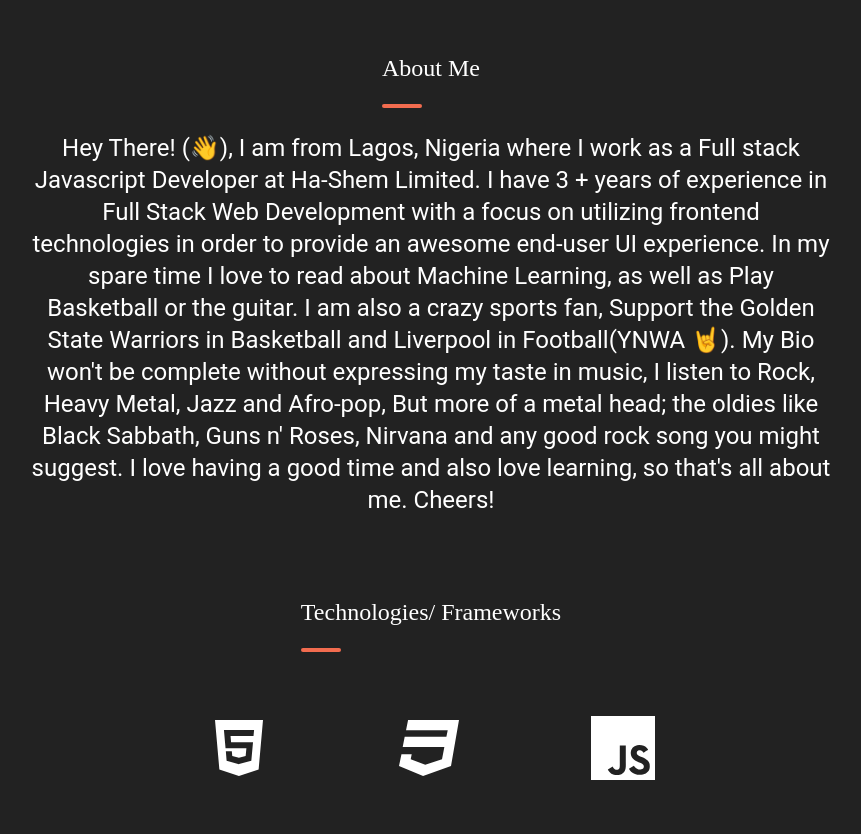
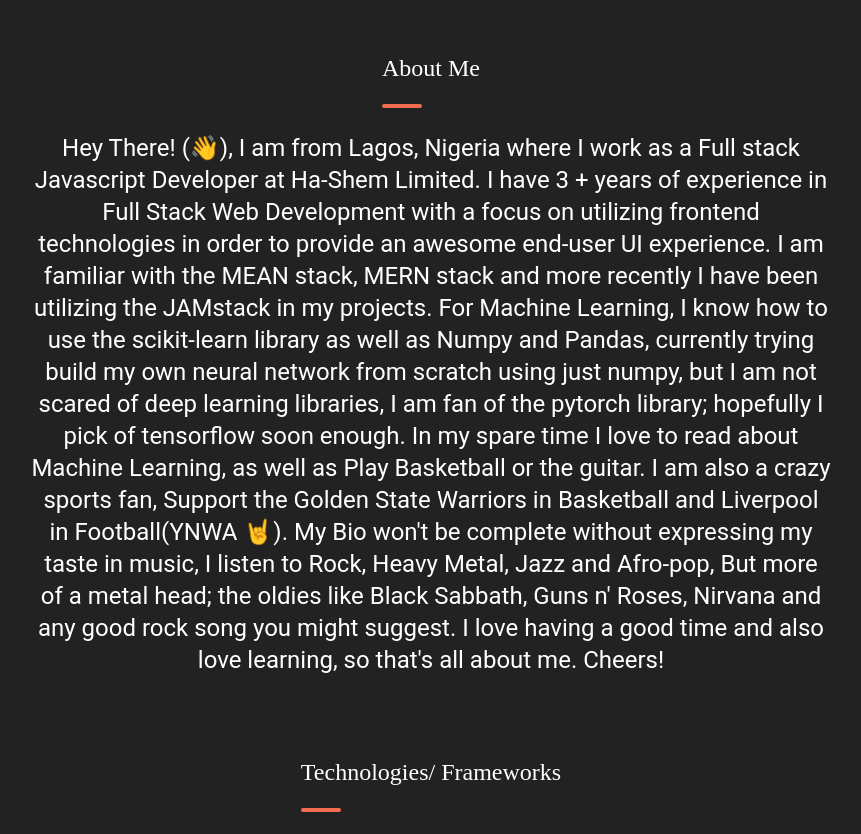
Before and after one commit to hamzabell/My-Portfolio-site, a React (Create React App) app: page / in a window 1280 px wide. Shown: the part 720-1554 px from the top of the page, without its empty margins (209-1070 px from the left). Built offline with nearby package versions, Linux system fonts and the light colour scheme.

Commit message:
updated about me

```diff
--- a/src/components/AboutMe.js
+++ b/src/components/AboutMe.js
@@ -41,14 +41,21 @@
           Javascript Developer at Ha-Shem Limited. I have 3 + years of
           experience in Full Stack Web Development with a focus on utilizing
           frontend technologies in order to provide an awesome end-user UI
-          experience. In my spare time I love to read about Machine Learning, as
-          well as Play Basketball or the guitar. I am also a crazy sports fan,
-          Support the Golden State Warriors in Basketball and Liverpool in
-          Football(YNWA 🤘). My Bio won't be complete without expressing my
-          taste in music, I listen to Rock, Heavy Metal, Jazz and Afro-pop, But
-          more of a metal head; the oldies like Black Sabbath, Guns n' Roses,
-          Nirvana and any good rock song you might suggest. I love having a good
-          time and also love learning, so that's all about me. Cheers!
+          experience. I am familiar with the MEAN stack, MERN stack and more
+          recently I have been utilizing the JAMstack in my projects. For
+          Machine Learning, I know how to use the scikit-learn library as well
+          as Numpy and Pandas, currently trying build my own neural network from
+          scratch using just numpy, but I am not scared of deep learning
+          libraries, I am fan of the pytorch library; hopefully I pick of
+          tensorflow soon enough. In my spare time I love to read about Machine
+          Learning, as well as Play Basketball or the guitar. I am also a crazy
+          sports fan, Support the Golden State Warriors in Basketball and
+          Liverpool in Football(YNWA 🤘). My Bio won't be complete without
+          expressing my taste in music, I listen to Rock, Heavy Metal, Jazz and
+          Afro-pop, But more of a metal head; the oldies like Black Sabbath,
+          Guns n' Roses, Nirvana and any good rock song you might suggest. I
+          love having a good time and also love learning, so that's all about
+          me. Cheers!
         </Content>
 
         <StyledAboutMe className="flex flex-col flex-wrap mt-20">
```
Also changed, not shown: 1 other file (tests, documents, lock files or other folders).
